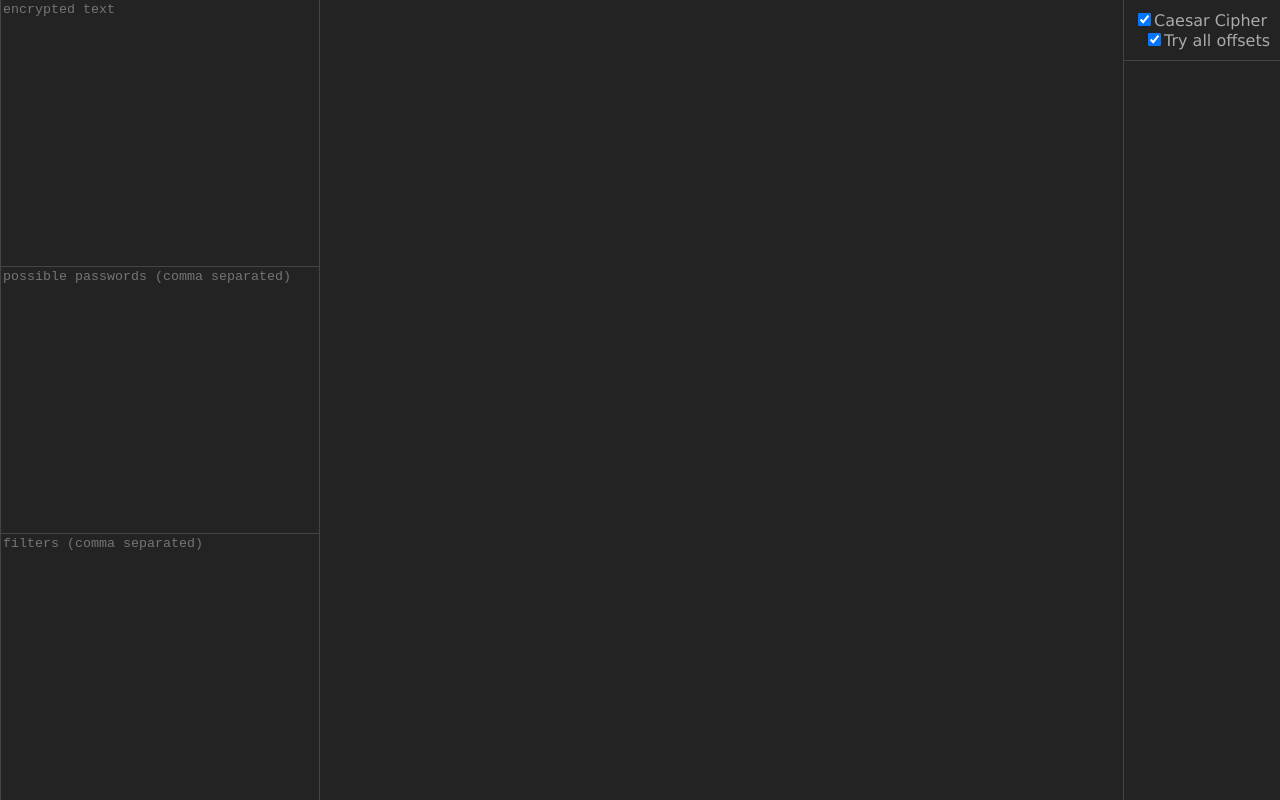
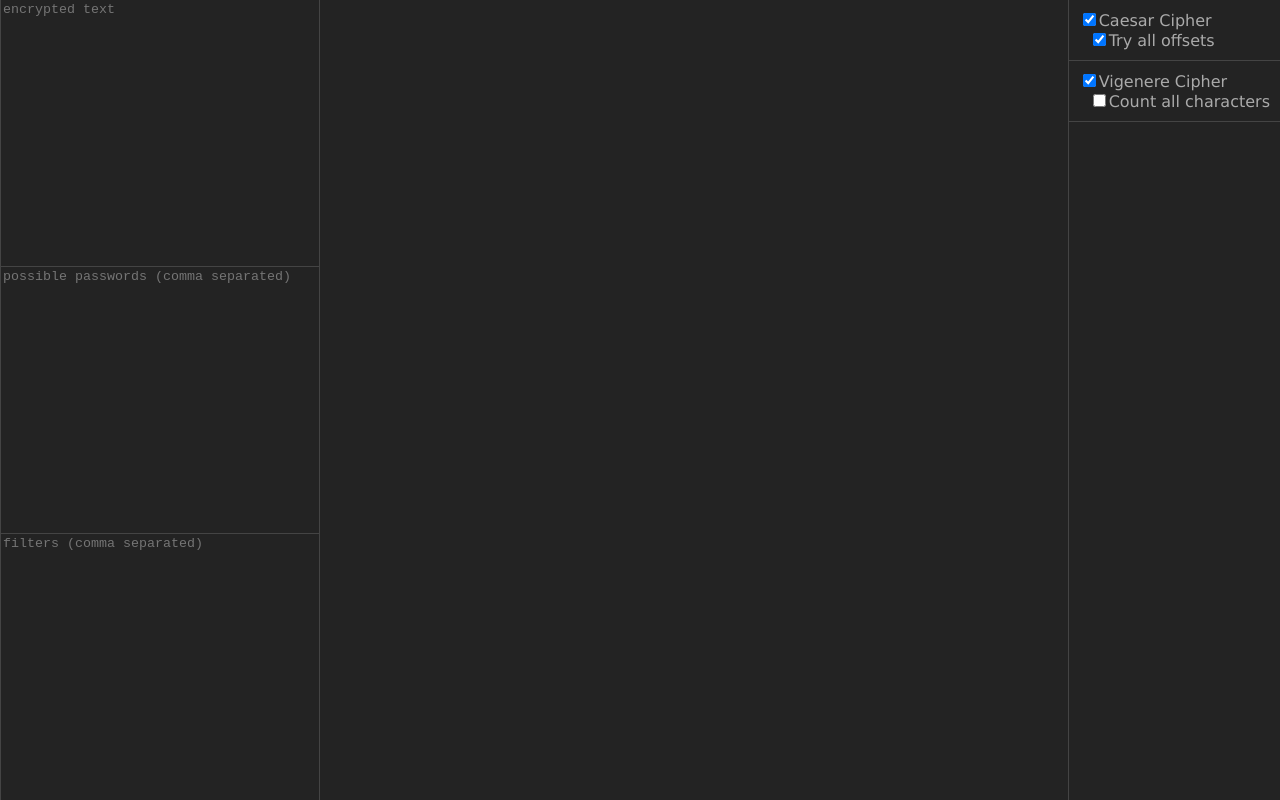
Before and after one commit to SrKomodo/decrypter, a React app: page / in a window 1280 px wide. Built offline with nearby package versions, Linux system fonts and the light colour scheme.

Commit message:
Add Vigenere cipher and fix bugs with passwords

```diff
--- a/src/ciphers.ts
+++ b/src/ciphers.ts
@@ -12,13 +12,15 @@ interface Cipher {
   id: string;
   options: Options;
   filter: (input: string) => boolean;
-  decipher: (input: string, options: Options, passwords?: string[]) => string[];
+  decipher: (input: string, options: Options, passwords: string[]) => string[];
 }
 
 import Caesar from "./ciphers/caesar";
+import Vigenere from "./ciphers/vigenere";
 
 const cipherArray: Cipher[] = [
   new Caesar(),
+  new Vigenere(),
 ];
 
 const ciphers: {[id: string]: Cipher} = {};
--- a/src/ciphers/caesar.ts
+++ b/src/ciphers/caesar.ts
@@ -1,18 +1,22 @@
 import { Cipher, Options } from "../ciphers";
+
+function shiftChar(charCode: number, offset: number) {
+  if (charCode < 65 || charCode > 90) {
+    return String.fromCharCode(charCode);
+  } else {
+    return String.fromCharCode((charCode - 65 + offset) % 26 + 65);
+  }
+}
 
 function shift(input: string, offset: number) {
   let output = "";
   for (let i = 0; i < input.length; i++) {
-    const charCode = input.charCodeAt(i);
-    if (charCode < 65 || charCode > 90) {
-      output += String.fromCharCode(charCode);
-    } else {
-      output += String.fromCharCode((charCode - 65 + offset) % 26 + 65);
-    }
+    output += shiftChar(input.charCodeAt(i), offset);
   }
   return output;
 }
 
+export { shiftChar };
 export default class Caesar implements Cipher {
   name = "Caesar Cipher";
   id = "caesar";
--- /dev/null
+++ b/src/ciphers/vigenere.ts
@@ -0,0 +1,47 @@
+import { Cipher, Options } from "../ciphers";
+import { shiftChar } from "./caesar";
+
+function vigenereShift(charCode: number, passwordCharCode: number) {
+  if (passwordCharCode < 65 || passwordCharCode > 90) {
+    return String.fromCharCode(charCode);
+  }
+  console.log(passwordCharCode - 65);
+  return shiftChar(charCode, 26 - (passwordCharCode - 65));
+}
+
+export default class Vigenere implements Cipher {
+  name = "Vigenere Cipher";
+  id = "vigenere";
+  options = {
+    countAll: {
+      enabled: false,
+      name: "Count all characters",
+    },
+  };
+
+  filter(input: string) {
+    return /[A-Z]+/gi.test(input);
+  }
+
+  decipher(input: string, options: Options, passwords: string[]) {
+    input = input.toUpperCase();
+    const results = [];
+    for (let password of passwords) {
+      password = password.toUpperCase();
+      let result = "";
+      let offset = 0;
+      for (let i = 0; i < input.length; i++) {
+        const charCode = input.charCodeAt(i);
+        if (!options.countAll.enabled && (charCode < 65 || charCode > 90)) {
+          offset++;
+        }
+        result += vigenereShift(
+          charCode,
+          password.charCodeAt((i - offset) % password.length),
+        );
+      }
+      results.push(result);
+    }
+    return results;
+  }
+}
--- a/src/components/Output.tsx
+++ b/src/components/Output.tsx
@@ -28,7 +28,7 @@ class Output extends React.Component<Props> {
         const results = cipher.decipher(
           this.props.input,
           this.props.options[cipher.id],
-          this.props.passwords.split(","),
+          this.props.passwords.split(",").filter((password) => password !== ""),
         );
 
         const elements = results.map((result, i) => {
```
